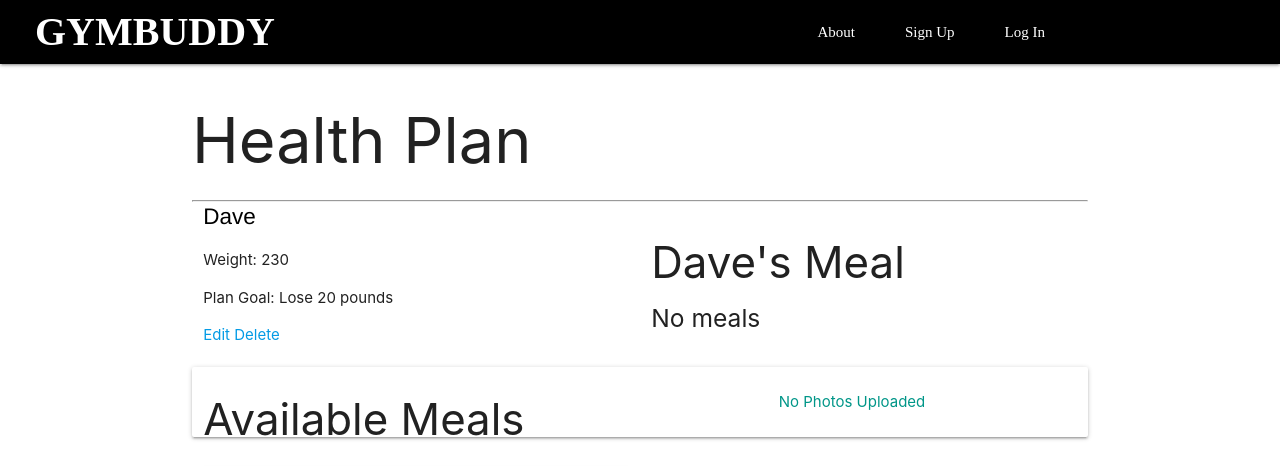
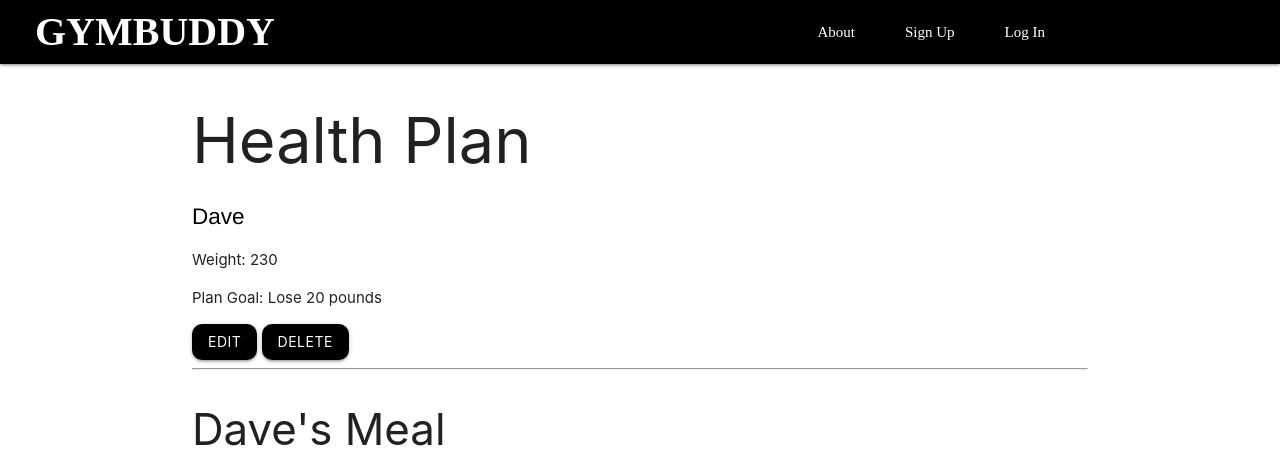
Before and after one commit to davebenner14/Gym-Buddy, a Django app: page /plans/1/ in a window 1280 px wide. Shown: the top 466 px of the page. Run offline with Django 4.2, Linux system fonts and the light colour scheme; data comes from the database, SQL or seed files in the repository; both versions use the stored data as it was after the commit; data that the repository does not hold is empty.

Commit message:
plan detail page fixed the layout

```diff
--- a/main_app/static/css/style.css
+++ b/main_app/static/css/style.css
@@ -81,7 +81,7 @@ nav ul ul li a:hover {
   align-items: center;
   justify-content: center;
   width: 300px;
-  height: 400px;
+  height: 450px;
 
   box-shadow: 0 0 10px rgba(0, 0, 0, 0.3);
   border-radius: 10px;
@@ -202,12 +202,22 @@ nav ul ul li a:hover {
 .btn {
   background-color: black;
   border-radius: 10px;
+  color: white;
+}
+
+.btn a {
+  color: white;
 }
 
 .btn:hover {
   background-color: white;
   color: black;
 }
+
+.btn:hover a{
+  color: black;
+}
+
 
 .rating-dropdown {
   padding: 10px;
--- a/main_app/templates/plans/detail.html
+++ b/main_app/templates/plans/detail.html
@@ -2,9 +2,9 @@
 
 <h1>Health Plan</h1>
 
-<div class="row">
+
   <div class="col s6">
-    <div class="card3">
+    <div class="card9">
       <div class="card-content">
         <span class="card-title">{{ plan.name }}</span>
         {% if plan.weight > 0 %}
@@ -15,11 +15,15 @@
         <p>Plan Goal: {{ plan.goal }}</p>
       </div>
       <div class="card-action">
-        <a href="{% url 'plans_update' plan.id %}">Edit</a>
-        <a href="{% url 'plans_delete' plan.id %}">Delete</a>
+        <button class="btn">
+          <a href="{% url 'plans_update' plan.id %}">Edit</a>
+        </button>
+        <button class="btn">
+          <a href="{% url 'plans_delete' plan.id %}">Delete</a>
+        </button>
       </div>
     </div>
-  </div>
+
   <hr />
 
   <div class="row">
@@ -57,10 +61,16 @@
       {% endif %}
     </div>
   </div>
+</a>
+
+<hr />
+
+
   <div class="col s6">
     <h3>Available Meals</h3>
     {% if meals.count %} {% for meal in meals.all %}
-
+    <div class="card">
+      <div class="card-content">
     <a href="{% url 'meals_detail' meal.id %}">
       <div class="card-content">
         {% for photo in meal.photo_set.all %}
@@ -72,12 +82,12 @@
         {% empty %}
         <div class="card-panel teal-text center-align">No Photos Uploaded</div>
         {% endfor %}
-        <span class="card-title">
-          <p>Meal: {{ meal.name }}</p>
-          <span>${{ meal.price }}</span>
+        <span class="card-title">Meal: {{ meal.name }}</span>
+          <p>${{ meal.price }}</p>
+        </div>
 
+      </a>
       </div>
-    </a>
 
       <div class="card-action">
         <form action="{% url 'assoc_meal' plan.id meal.id %}" method="POST">
@@ -90,9 +100,9 @@
     <h5>{{plan.name}} Already Has All Meals Available</h5>
     {% endif %}
   </div>
+</div>
+</div>
   <hr />
-
-
 
   <div class="row">
     <div class="col s6">
@@ -115,8 +125,10 @@
               <p class="card-text 3">Duration: {{exercise.duration}}</p>
               <p class="card-text 3">Description: {{exercise.description}}</p>
             </div>
-          </a>
+
         </div>
+
+
         <div class="card-action">
           <form
             action="{% url 'unassoc_exercise' plan.id exercise.id %}"
@@ -131,13 +143,17 @@
       <h5>No Exercises</h5>
       {% endif %}
     </div>
+  </div>
+  </a>
+
+  <hr />
+
+
     <div class="col s6">
       <h3>Available Exercises</h3>
       {% if exercises.count %} {% for exercise in exercises.all %}
-      <div class="card-container">
-
-
-
+      <div class="card">
+        <div class="card-container">
           <a href="{% url 'exercises_detail' exercise.id %}">
             <div class="card-content">
               {% for photo in exercise.photo_set.all %}
```
Also changed, not shown: db.sqlite3.
